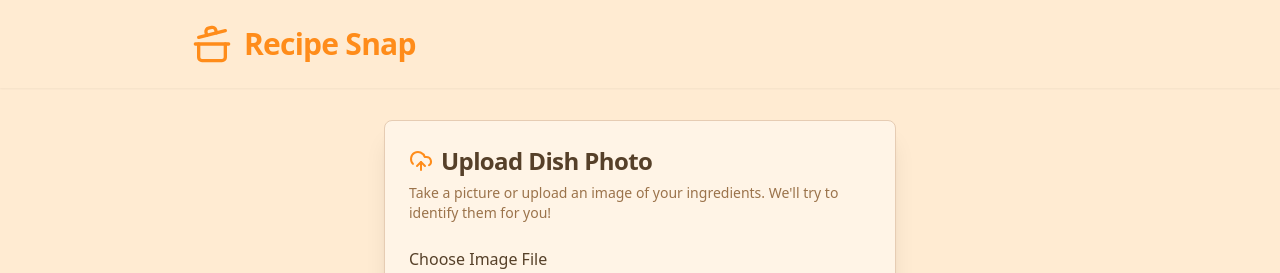
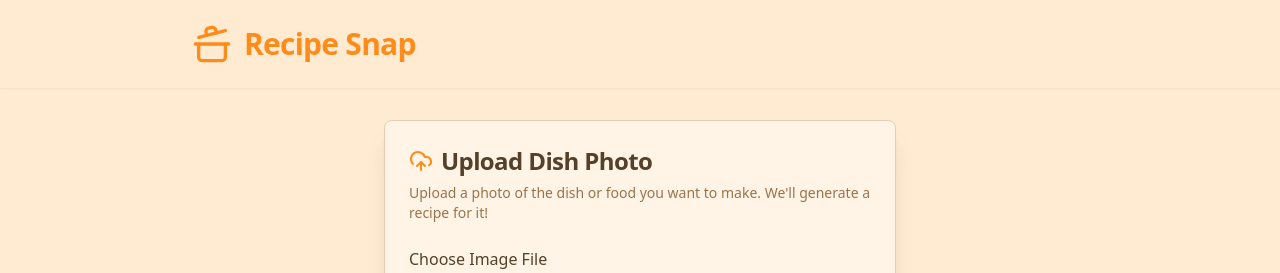
Before and after one commit to Mujtabasyed2123/recipe-snap-ai, a Next.js app: page / in a window 1280 px wide. Shown: the top 273 px of the page. Built offline with nearby package versions, Linux system fonts and the light colour scheme; what @genkit-ai/googleai, genkit would draw is missing.

Commit message:
Revise upload step description for clarity
Updated the description in the upload step to clarify the functionality.

```diff
--- a/src/app/page.tsx
+++ b/src/app/page.tsx
@@ -212,7 +212,7 @@ export default function HomePage() {
     <Card className="w-full max-w-lg mx-auto shadow-xl">
       <CardHeader>
         <CardTitle className="text-2xl flex items-center"><UploadCloud className="mr-2 h-6 w-6 text-primary" /> Upload Dish Photo</CardTitle>
-        <CardDescription>Take a picture or upload an image of your ingredients. We'll try to identify them for you!</CardDescription>
+        <CardDescription>Upload a photo of the dish or food you want to make. We'll generate a recipe for it!</CardDescription>
       </CardHeader>
       <CardContent className="space-y-6">
         <div className="space-y-2">
```
